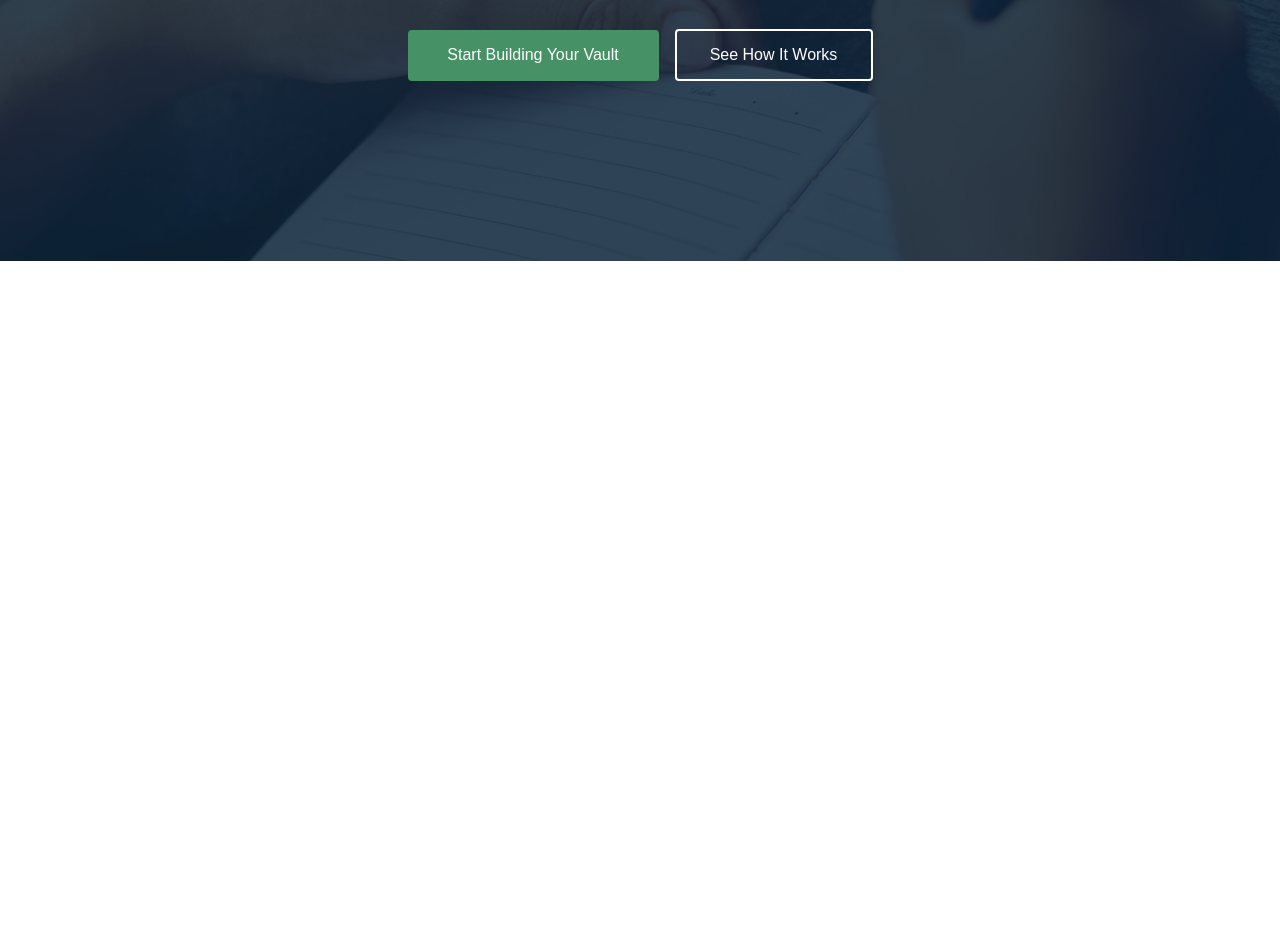
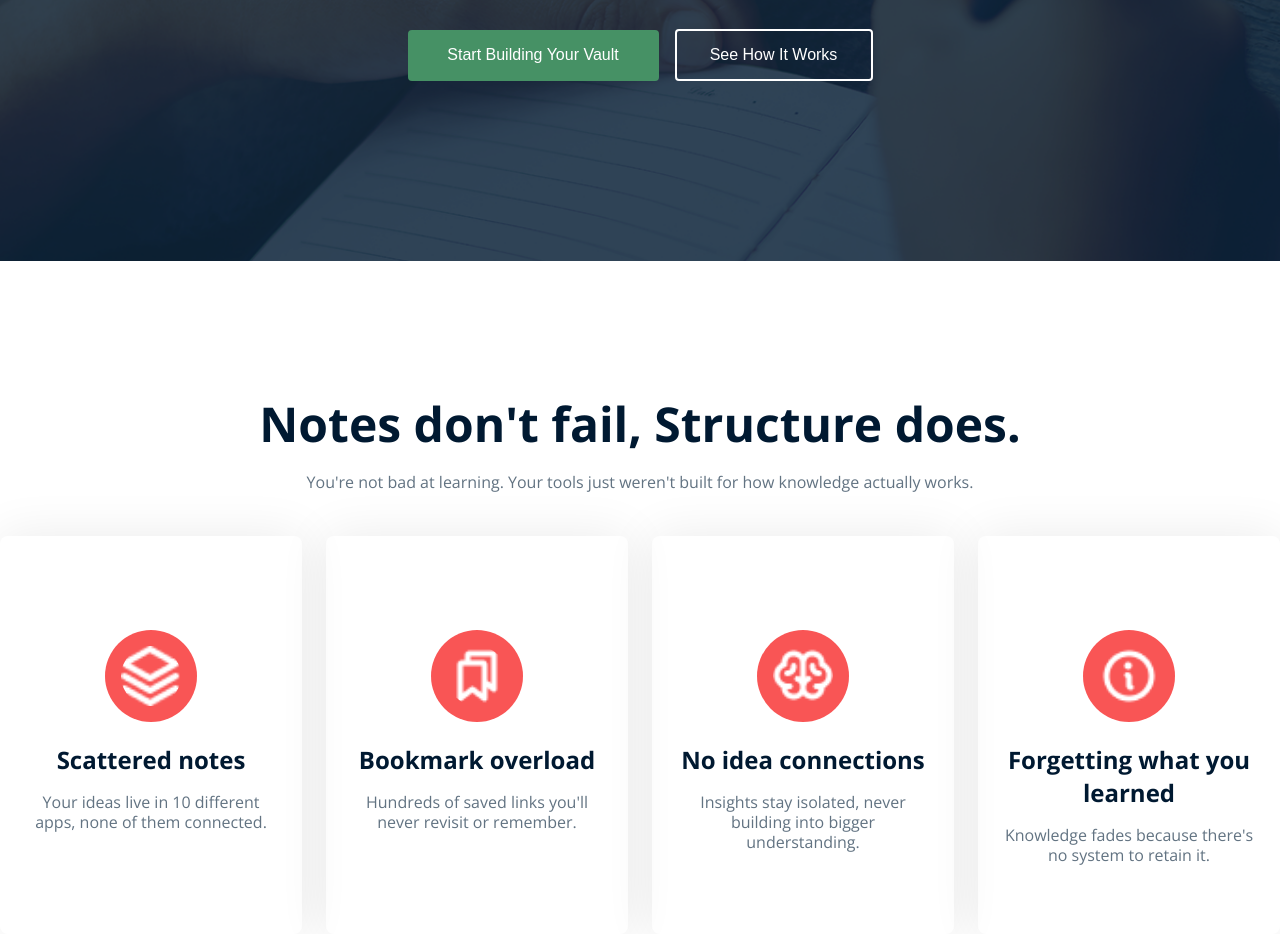
Before and after one commit to parvez-nur-shadhin/B13-A01-Knowledge-Vault, a plain HTML site: page index.html in a window 1280 px wide. Shown: the part 521-1455 px from the top of the page. Before the commit the page ends 800 px from the top, so only its background shows below. Drawn offline with nearby package versions, Linux system fonts and the light colour scheme.

Commit message:
Added Notes Section

```diff
--- a/index.html
+++ b/index.html
@@ -49,7 +49,38 @@
 
         </div>
 
+    </section>
 
+    <section id="notes">
+
+        <h1>Notes don't fail, Structure does.</h1>
+
+        <p>You're not bad at learning. Your tools just weren't built for how knowledge actually works.</p>
+
+        <div class="noted-cards">
+
+            <div class="n-card">
+                <img src="./assets/Vector.png" alt="vector">
+                <h2>Scattered notes</h2>
+                <p>Your ideas live in 10 different apps, none of them connected.</p>
+            </div>
+            <div class="n-card">
+                <img src="./assets/Bookmarks.png" alt="bookmark">
+                <h2>Bookmark overload</h2>
+                <p>Hundreds of saved links you'll never revisit or remember.</p>
+            </div>
+            <div class="n-card">
+                <img src="./assets/Brain.png" alt="brain">
+                <h2>No idea connections</h2>
+                <p>Insights stay isolated, never building into bigger understanding.</p>
+            </div>
+            <div class="n-card">
+                <img src="./assets/Info.png" alt="info">
+                <h2>Forgetting what you learned</h2>
+                <p>Knowledge fades because there's no system to retain it.</p>
+            </div>
+
+        </div>
 
     </section>
 </body>
--- a/style.css
+++ b/style.css
@@ -106,7 +106,7 @@
     color: white;
     font-size: 18px;
     line-height: 24px;
-    font-weight: 400px;
+    font-weight:lighter;
     margin: 0px;
     padding-top: 16px;
 }
@@ -146,3 +146,57 @@
 #banner .buttons .banner-button-2:hover {
     background-color: rgba(0, 0, 0, 0.428);
 }
+#notes {
+    max-width: 1600px;
+    margin: 0px auto;
+    text-align: center;
+}
+#notes h1 {
+    padding-top: 130px;
+    font-size: 48px;
+    font-weight: bold;
+    color: #001931;
+}
+#notes p {
+    font-size: 16px;
+    line-height: 20px;
+    color: #627382;
+    padding-top: 16px;
+}
+#notes .noted-cards {
+    display: flex;
+    gap: 24px;
+    justify-content: center;
+    align-items: center;
+    padding-top: 44px;
+}
+#notes .noted-cards .n-card {
+    width: 320px;
+    height: 350px;
+    text-align: center;
+    border: none;
+    border-radius: 8px;
+    box-shadow: 0px 0px 50px rgba(0, 0, 0, 0.083);
+    padding: 24px;
+}
+#notes .noted-cards .n-card img {
+    height: 60px;
+    width: 60px;
+    border: none;
+    background-color: #F95555 ;
+    border-radius: 50%;
+    padding: 16px;
+    margin-top: 70px;
+}
+#notes .noted-cards .n-card h2 {
+    font-size: 24px;
+    color: #001931;
+    font-weight: 600px;
+    padding-top: 16px;
+}
+#notes .noted-cards .n-card p {
+    font-size: 16px;
+    font-weight: lighter;
+    line-height: 20px;
+    padding-top: 16px;
+}
```
